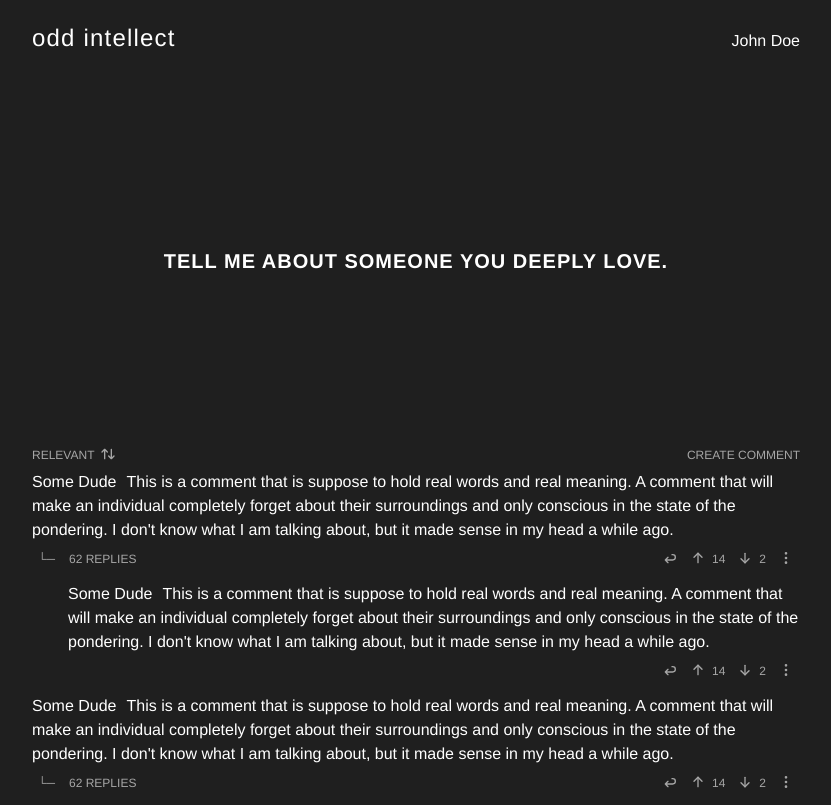
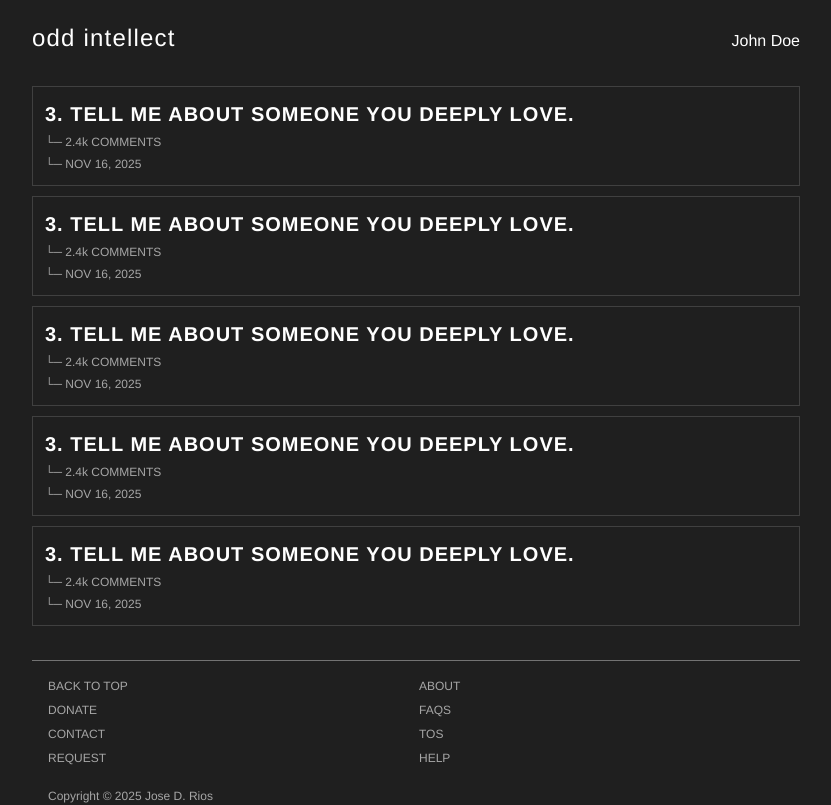
Before and after one commit to josedrios/odd-intellect, a React (Vite) app: page /question in a window 1280 px wide. Shown: the top 805 px of the page, without its empty margins (224-1055 px from the left). Built offline with nearby package versions, Linux system fonts and the light colour scheme.

Commit message:
Added question cards that will be on the home page to go to different question posts

```diff
--- a/src/app/App.tsx
+++ b/src/app/App.tsx
@@ -1,5 +1,6 @@
 import Nav from '@/components/nav.tsx';
-import Question from '@/components/question.tsx';
+import QuestionCard from '@/questions/question-card';
+import Question from '@/questions/question';
 import CommentSection from '@/comments/comment-section';
 import Footer from '@/components/footer';
 
@@ -8,8 +9,13 @@ function App() {
     <>
       <div id="content-container">
         <Nav />
-        <Question />
-        <CommentSection />
+        <QuestionCard />
+        <QuestionCard />
+        <QuestionCard />
+        <QuestionCard />
+        <QuestionCard />
+        {/*       <Question />
+        <CommentSection /> */}
         <Footer />
       </div>
     </>
--- a/src/comments/comment-section.tsx
+++ b/src/comments/comment-section.tsx
@@ -7,7 +7,7 @@ export default function CommentSection() {
     <div className="comment-section">
       <CommentSectionHeader />
       <CommentCard username="Some Dude" parent />
-      <CommentCard username="Some Dude" />
+      <CommentCard username="Some Dude" parent />
       <CommentCard username="Some Dude" parent />
       <CommentCard username="Some Dude" />
       <CommentCard username="Some Dude" />
--- a/src/components/footer.tsx
+++ b/src/components/footer.tsx
@@ -8,6 +8,8 @@ export default function Footer() {
         <a className="footer__link">FAQS</a>
         <a className="footer__link">CONTACT</a>
         <a className="footer__link">TOS</a>
+        <a className="footer__link">REQUEST</a>
+        <a className="footer__link">HELP</a>
       </div>
       <p className="footer__copyright">Copyright © 2025 Jose D. Rios</p>
     </div>
--- /dev/null
+++ b/src/questions/question-card.tsx
@@ -0,0 +1,11 @@
+export default function QuestionCard() {
+  return (
+    <div className="question-card">
+      <h2 className="question-card__question">
+        3. TELL ME ABOUT SOMEONE YOU DEEPLY LOVE.
+      </h2>
+      <p className="question-card__info">└─ 2.4k COMMENTS</p>
+      <p className="question-card__info">└─ NOV 16, 2025 </p>
+    </div>
+  );
+}
--- a/src/styles/components/question.css
+++ b/src/styles/components/question.css
@@ -1,3 +1,29 @@
+.question-card {
+  border: 1px solid var(--color-border-subtle);
+  padding: var(--spacing-3);
+  display: flex;
+  flex-direction: column;
+  gap: var(--spacing-1);
+
+  &:hover {
+    cursor: pointer;
+    border-color: var(--color-border-subtle-hover);
+  }
+}
+
+.question-card__question {
+  font-weight: var(--font-weight-bold);
+}
+
+.question-card:hover .question-card__question {
+  text-decoration: underline;
+}
+
+.question-card__info {
+  font-size: var(--font-size-xs);
+  color: var(--color-foreground-subtle);
+}
+
 .question {
   display: flex;
   justify-content: center;
--- a/src/styles/tokens/colors.css
+++ b/src/styles/tokens/colors.css
@@ -60,4 +60,6 @@
 
   /* borders */
   --color-border-default: hsl(var(--gray-600));
+  --color-border-subtle: hsl(var(--gray-800));
+  --color-border-subtle-hover: hsl(var(--gray-500));
 }
```
Also changed, not shown: src/questions/question.tsx (renamed from src/components/question.tsx).
